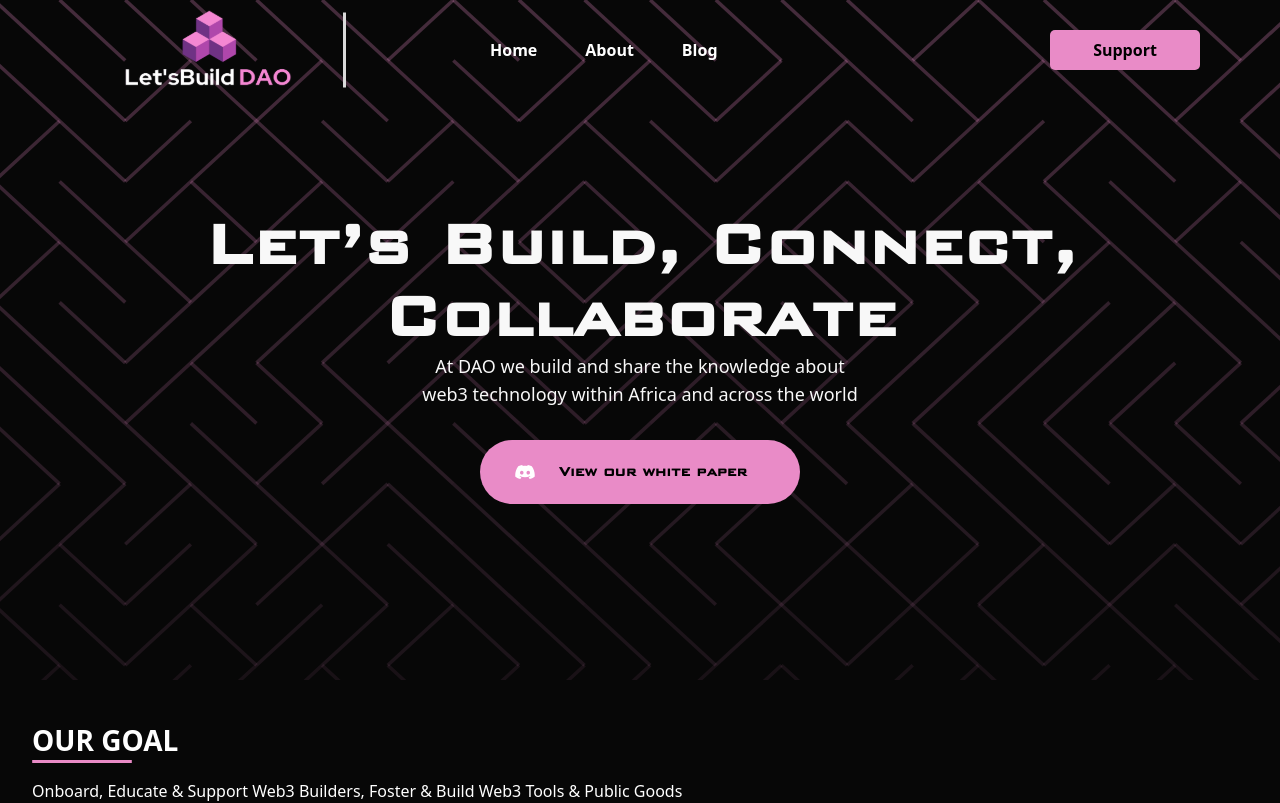
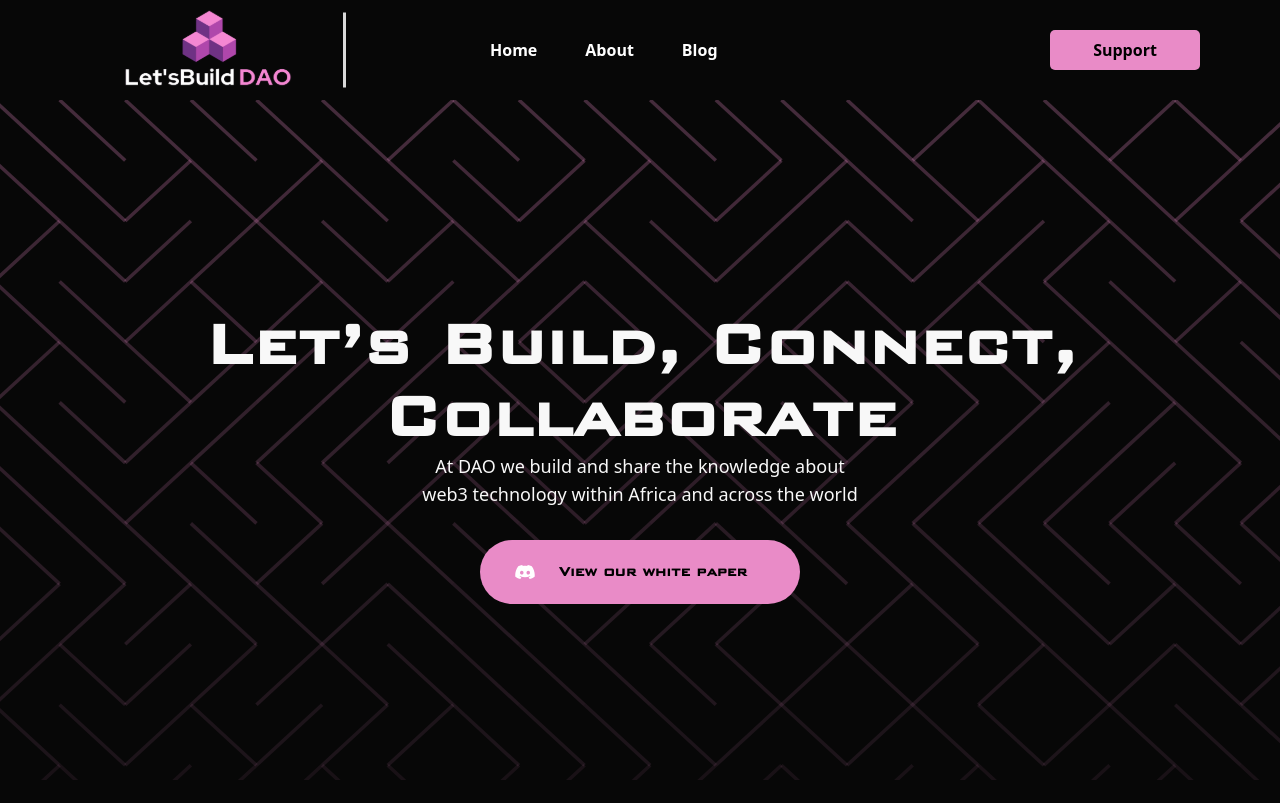
Before and after one commit to Let-s-build-DAO/official-website, a React (Create React App) app: page /about in a window 1280 px wide. Shown: the top 803 px of the page. Built offline with nearby package versions, Linux system fonts and the light colour scheme.

Commit message:
added nav

```diff
--- a/src/components/white_paper_page/header/nav/Nav.jsx
+++ b/src/components/white_paper_page/header/nav/Nav.jsx
@@ -3,14 +3,27 @@ import "./nav.css";
 import { Link } from "react-router-dom";
 
 const Nav = () => {
+  const [navOpen, setNavOpen] = React.useState(false);
   return (
-    <nav className="px-20 top-0 absolute flex w-full justify-between items-center sm-dev md-dev">
-      <div className="hamburger-menu ">
+    <div className={` ${navOpen === true ? "navOpen" : "closed"}`}>
+      <nav
+        className={`px-20 top-0 flex w-full justify-between items-center sm-dev md-dev z-50`}
+      >
+        <div
+          className="hamburger-menu p-4"
+          onClick={() => {
+            setNavOpen(!navOpen);
+          }}
+        >
           <img src="white_paper_assets/hamburger.svg" alt="" />
         </div>
-      <div className="flex items-center">
+        <div className="flex relative items-center">
           <div className="logo-items flex">
-          <img src="white_paper_assets/logo.svg" className='logo-img' alt="lets build dao" />
+            <img
+              src="white_paper_assets/logo.svg"
+              className="logo-img"
+              alt="lets build dao"
+            />
             <img
               src="white_paper_assets/divider.svg"
               alt=""
@@ -29,6 +42,27 @@ const Nav = () => {
         </div>
         <button className="support-btn p-3">Support</button>
       </nav>
+      <ul className="mb-nav absolute  z-30 lg:hidden bg-[#27082B] pl-12 pt-12 h-fit top-[-35rem]  transition-all w-full">
+        <Link to="/">
+          <div className="nav-list-item text-[#F8F8F8] text-xl  md:text-3xl font-bold mb-20">
+            Home
+          </div>
+        </Link>
+        <Link to="/about">
+          <div className="nav-list-item text-[#F8F8F8]  text-xl  md:text-3xl font-bold mb-20">
+            About
+          </div>
+        </Link>
+        <div className="nav-list-item text-[#F8F8F8]  text-xl  md:text-3xl font-bold mb-20">
+          White Paper
+        </div>
+        <div className="nav-list-item text-[#F8F8F8]  text-xl  md:text-3xl font-bold mb-20">
+          <button className="p-3 text-[#27082B] bg-[#e98bc7] md:py-[1.5rem] px-[2rem] rounded">
+            Support
+          </button>
+        </div>
+      </ul>
+    </div>
   );
 };
 
```
Lines whose indentation alone changed are shown as unchanged.
